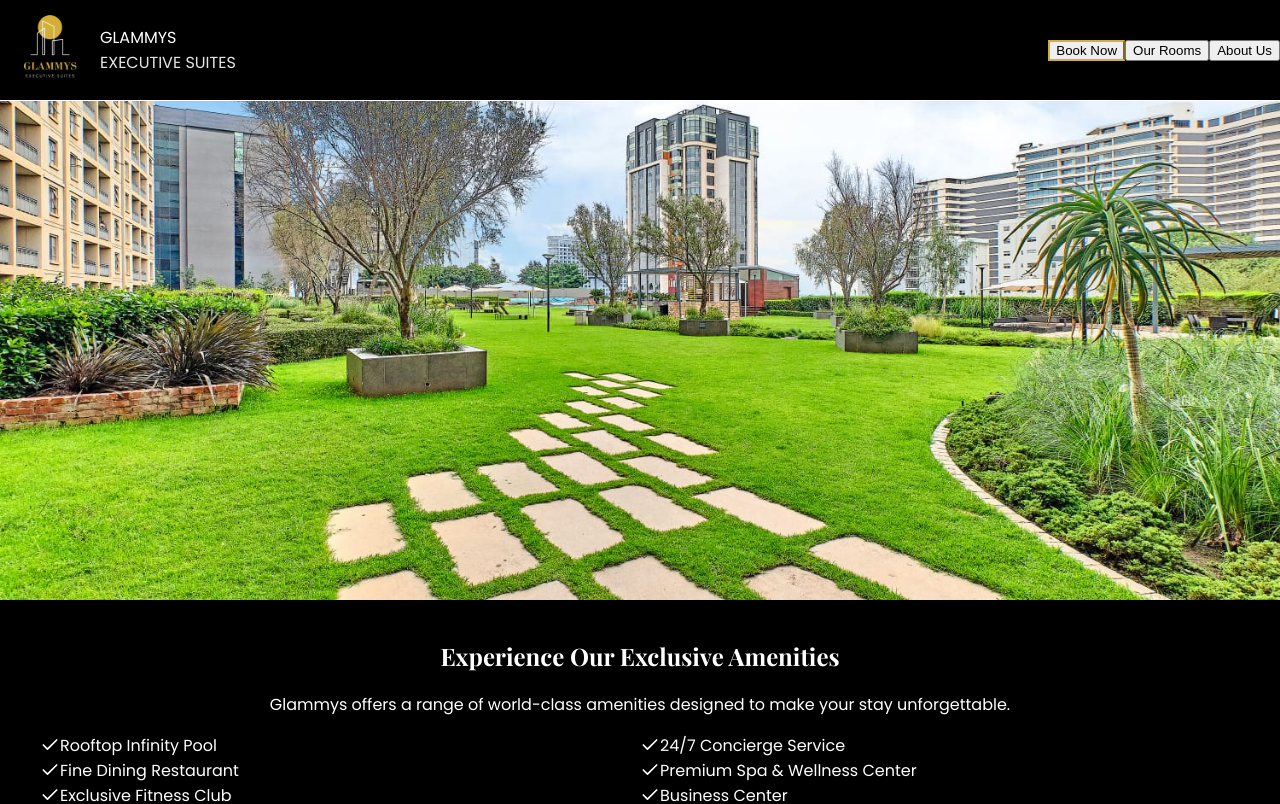
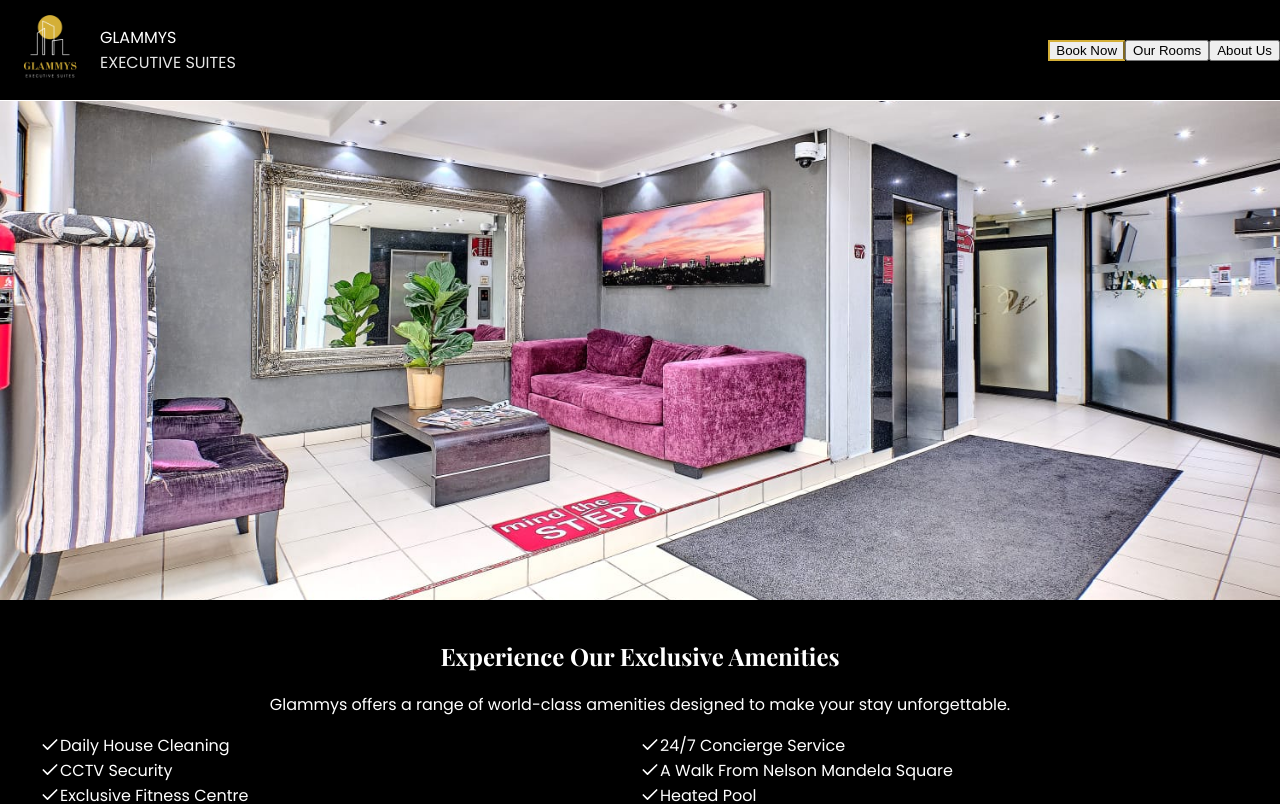
Before and after one commit to byTkeith/glammys-frontend, a React (Vite) app: page / in a window 1280 px wide. Shown: the top 804 px of the page. Built offline with nearby package versions, Linux system fonts and the light colour scheme.

Commit message:
added slideshow to hero

```diff
--- a/src/App.jsx
+++ b/src/App.jsx
@@ -1,6 +1,6 @@
-import { useState } from "react";
-import {Header} from "./components/ui/Header";
-import { Card, CardContent } from "./components/ui/cards"; // Changed from "cards" to "card"
+import { useState, useEffect } from "react";
+import { Header } from "./components/ui/Header";
+import { Card, CardContent } from "./components/ui/cards";
 import { Button } from "./components/ui/button";
 import { Input } from "./components/ui/input";
 import { Loader2, Calendar, User, Phone, Mail, Instagram, Facebook, Twitter, MapPin, Star, Check } from "lucide-react";
@@ -16,43 +16,63 @@ function App() {
   const [success, setSuccess] = useState(false);
   const [activeSection, setActiveSection] = useState("booking");
 
+  // State for hero slideshow
+  const [heroImageIndex, setHeroImageIndex] = useState(0);
+  const heroImages = [
+    "/images/garden-view.jpeg",
+    "/images/city-view.jpeg",
+    "/images/pool-view.jpeg"
+  ];
+
+  // State for room slideshows
+  const [roomImageIndices, setRoomImageIndices] = useState({});
+
   const rooms = [
     {
       id: 1,
       name: "Deluxe Suite",
-      price: "$150/night",
+      price: "ZAR1500 p/night",
       description: "Spacious suite with city view, king-size bed, and premium amenities.",
-      features: ["King-size bed", "City view", "Free Wi-Fi", "Mini bar"]
+      features: ["King-size bed", "City view", "Free Wi-Fi", "Full Fridge"],
+      images: [
+        "/images/bedroom-1.jpeg",
+        "/images/dining-pov.jpeg",
+        "/images/kicthenet.jpeg"
+      ]
     },
     {
       id: 2,
       name: "Executive Suite",
-      price: "$250/night",
-      description: "Luxury suite with separate living area, workspace and panoramic views.",
-      features: ["King-size bed", "Separate living area", "Work desk", "Premium toiletries"]
+      price: "ZAR1350 p/night",
+      description: "Luxury suite with separate living area, workspace, and panoramic views.",
+      features: ["King-size bed", "Separate living area", "Work desk", "Premium toiletries"],
+      images: [
+        "/images/bedroom-2.jpeg",
+        "/images/lounge-view.jpeg",
+
+      ]
     },
     {
       id: 3,
-      name: "Presidential Suite",
-      price: "$500/night",
+      name: "Family Suite",
+      price: "ZAR1350 p/night",
       description: "Our most luxurious accommodation with butler service and private terrace.",
-      features: ["Master bedroom", "Private terrace", "Butler service", "Jacuzzi"]
+      features: ["Master bedroom", "Private terrace", "Queen Sized Bed", "pool"],
+      images: [
+        "/images/bedroom-1.jpeg",
+        "/images/dining-pov.jpeg",
+        "/images/lounge-view.jpeg"
+      ]
     }
   ];
 
   const team = [
     {
-      name: "Svodai Pamela",
+      name: "Ms S. Nyevedzanał",
       position: "Director",
       bio: "With over 15 years in luxury hospitality, Svodai leads Glammys with a vision of unparalleled service excellence.",
-      image: "/images/ceo-2.jpeg",
-    },
-    // {
-    //   name: "Tendai Keith",
-    //   position: "CFO",
-    //   bio: "Tendai ensures Glammys maintains its financial success while continuing to invest in exceptional guest experiences.",
-    //   image: "/images/team-2.jpeg",
-    // }
+      image: "/images/ceo-2.jpeg"
+    }
   ];
 
   const testimonials = [
@@ -77,13 +97,42 @@ function App() {
   ];
 
   const amenities = [
-    "Rooftop Infinity Pool",
+    "Daily House Cleaning",
     "24/7 Concierge Service",
-    "Fine Dining Restaurant",
-    "Premium Spa & Wellness Center",
-    "Exclusive Fitness Club",
-    "Business Center"
+    "CCTV Security",
+    "A Walk From Nelson Mandela Square",
+    "Exclusive Fitness Centre",
+    "Heated Pool"
   ];
+
+  // Hero slideshow effect
+  useEffect(() => {
+    const interval = setInterval(() => {
+      setHeroImageIndex((prevIndex) => (prevIndex + 1) % heroImages.length);
+    }, 5000); // Change image every 5 seconds
+
+    return () => clearInterval(interval);
+  }, []);
+
+  // Room slideshow effect
+  useEffect(() => {
+    const intervals = {};
+
+    rooms.forEach((room) => {
+      intervals[room.name] = setInterval(() => {
+        setRoomImageIndices((prevIndices) => ({
+          ...prevIndices,
+          [room.name]: (prevIndices[room.name] + 1) % room.images.length
+        }));
+      }, 5000); // Change image every 5 seconds
+    });
+
+    return () => {
+      Object.keys(intervals).forEach((roomName) => {
+        clearInterval(intervals[roomName]);
+      });
+    };
+  }, []);
 
   const handleBooking = async () => {
     if (!room || !date || !customer || !clientPhone) {
@@ -115,15 +164,19 @@ function App() {
       {/* Render the Header component with props */}
       <Header activeSection={activeSection} setActiveSection={setActiveSection} />
 
-
       {/* Main Content Area */}
       <div className="pt-24">
+        {/* Hero Section */}
         {activeSection === "booking" && (
           <section>
             {/* Hero Banner */}
             <div className="relative h-screen max-h-[600px] w-full overflow-hidden mb-12">
               <div className="absolute inset-0 bg-gradient-to-b from-black/70 via-black/50 to-black/80 z-10"></div>
-              <img src="/images/garden-view.jpeg" alt="Luxury Hotel Ambiance" className="w-full h-full object-cover object-center" />
+              <img
+                src={heroImages[heroImageIndex]}
+                alt="Luxury Hotel Ambiance"
+                className="w-full h-full object-cover object-center"
+              />
               <div className="absolute inset-0 flex items-center z-20">
                 <div className="container mx-auto px-6">
                   <div className={`max-w-2xl ${fadeClasses}`}>
@@ -206,7 +259,7 @@ function App() {
                         <label className="block text-gray-400 font-medium mb-2 flex items-center gap-2">
                           <User size={18} /> Your Name:
                         </label>
-                        <Input
+                        <input
                           type="text"
                           placeholder="Enter your full name"
                           onChange={(e) => setCustomer(e.target.value)}
@@ -217,7 +270,7 @@ function App() {
                         <label className="block text-gray-400 font-medium mb-2 flex items-center gap-2">
                           <Phone size={18} /> Your Phone Number:
                         </label>
-                        <Input
+                        <input
                           type="text"
                           placeholder="+1 (234) 567-8900"
                           onChange={(e) => setClientPhone(e.target.value)}
@@ -317,7 +370,7 @@ function App() {
                   {/* Room Image */}
                   <div className={`md:w-1/2 h-64 md:h-auto relative ${index % 2 === 1 ? 'md:order-2' : ''}`}>
                     <img
-                      src="/images/bedroom-2-view.jpeg"
+                      src={room.images[roomImageIndices[room.name] || 0]}
                       alt={room.name}
                       className="w-full h-full object-cover"
                     />
@@ -325,7 +378,6 @@ function App() {
                       {room.price}
                     </div>
                   </div>
-
                   {/* Room Details */}
                   <div className={`md:w-1/2 p-8 bg-gray-800 flex flex-col justify-center ${index % 2 === 1 ? 'md:order-1' : ''}`}>
                     <h3 className="text-3xl font-bold mb-4 text-[#d4af37]">{room.name}</h3>
@@ -348,7 +400,7 @@ function App() {
                       }}
                       className="mt-4 self-start bg-[#d4af37] hover:bg-[#c0a035] text-black font-bold py-3 px-6 rounded-md transition-all shadow-md hover:shadow-lg"
                     >
-                      Book This Room
+                      Book Now
                     </Button>
                   </div>
                 </div>
@@ -361,7 +413,6 @@ function App() {
         {activeSection === "about" && (
           <div className={`py-16 container mx-auto px-6 bg-black ${fadeClasses}`}>
             <h2 className="text-4xl font-bold text-center mb-16 text-amber-400">About Glammys Executive Suites</h2>
-
             {/* Story Section */}
             <div className="flex flex-col md:flex-row items-center gap-12 mb-20">
               <div className="md:w-1/2">
@@ -374,8 +425,8 @@ function App() {
               <div className="md:w-1/2">
                 <h3 className="text-3xl font-bold mb-6 text-amber-400">Our Story</h3>
                 <p className="text-lg text-gray-400 mb-6 leading-relaxed">
-                  Nestled in the heart of the city, Glammys Executive Suites represents the pinnacle of luxury accommodation.
-                  Our vision is to provide an unparalleled hospitality experience that combines elegance, comfort, and personalized service.
+                  Nestled in the heart Sandton, Glammys Executive Suites represents the pinnacle of luxury accommodation.
+                  Our vision is to provide an unparalleled hospitality experience that combines affordability, comfort, and personalized service.
                 </p>
                 <p className="text-lg text-gray-400 leading-relaxed">
                   Founded in 2020, we have rapidly established ourselves as the destination of choice for discerning travelers in Sandton, Johannesburg
@@ -401,7 +452,6 @@ function App() {
                           src={member.image}
                           alt={member.name}
                           style={{ width: '300px', height: '400px', objectFit: 'cover' }}
-                          //className="w-full h-full object-cover object-center"
                         />
                       </div>
                       <div className="p-6 flex-grow bg-gray-800">
@@ -443,7 +493,7 @@ function App() {
                   </div>
                   <div>
                     <p className="text-sm text-gray-400">Our Location</p>
-                    <p className="font-medium">123 Luxury Ave, Metropolis</p>
+                    <p className="font-medium">86 Grayston Drive Sandton</p>
                   </div>
                 </div>
               </div>
@@ -498,7 +548,7 @@ function App() {
                 </ul>
               </div>
               <div>
-                <h4 className="text-lg font-bold mb-4">Newsletter</h4>
+                <h4 className="text-lg font-bold mb-4">Newsletters</h4>
                 <p className="text-gray-400 text-sm mb-4">Subscribe to receive special offers and updates.</p>
                 <div className="flex">
                   <input
--- a/src/index.css
+++ b/src/index.css
@@ -100,3 +100,22 @@ h1, h2, h3, h4 {
 ::-webkit-scrollbar-thumb:hover {
   background: var(--color-gold-dark); /* Soft Gold on hover */
 }
+
+/* Add this to your index.css */
+.slide-enter {
+  opacity: 0;
+}
+
+.slide-enter-active {
+  opacity: 1;
+  transition: opacity 500ms ease-in-out;
+}
+
+.slide-exit {
+  opacity: 1;
+}
+
+.slide-exit-active {
+  opacity: 0;
+  transition: opacity 500ms ease-in-out;
+}
```
